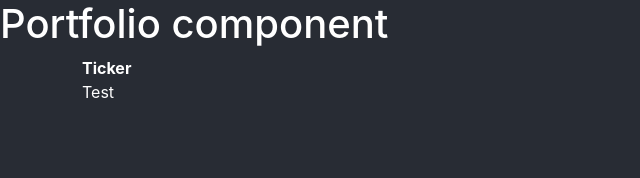
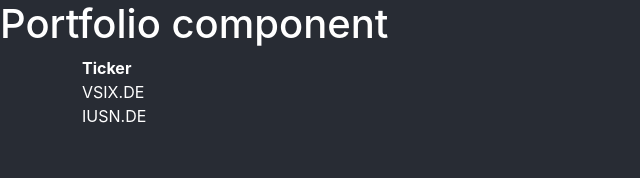
Before and after one commit to boros-csaba/stock-tracker, a React (Create React App) app: page / in a window 1280 px wide. Shown: the top 178 px of the page, without its empty margins (0-640 px from the left). Built offline with nearby package versions, Linux system fonts and the light colour scheme; no server answers.

Commit message:
Loop through portfolio items

```diff
--- a/src/App.js
+++ b/src/App.js
@@ -23,7 +23,7 @@ function App() {
 
   return (
     <div className="App">
-      <Portfolio />
+      <Portfolio portfolioItems={portfolioItems} />
     </div>
   );
 }
--- a/src/components/portfolio/portfolio.component.jsx
+++ b/src/components/portfolio/portfolio.component.jsx
@@ -2,7 +2,7 @@ import Container from 'react-bootstrap/Container';
 import Row from 'react-bootstrap/Row';
 import Col from 'react-bootstrap/Col';
 
-const Portfolio = () => {
+const Portfolio = ({portfolioItems}) => {
     return (
         <div>
             <h1>Portfolio component</h1>
@@ -10,9 +10,11 @@ const Portfolio = () => {
                 <Row>
                     <Col><b>Ticker</b></Col>
                 </Row>
-                <Row>
-                    <Col>Test</Col>
-                </Row>
+                {portfolioItems.map(item =>
+                    <Row>
+                        <Col>{item.ticker}</Col>
+                    </Row>
+                )}
             </Container>
         </div>
     );
```
